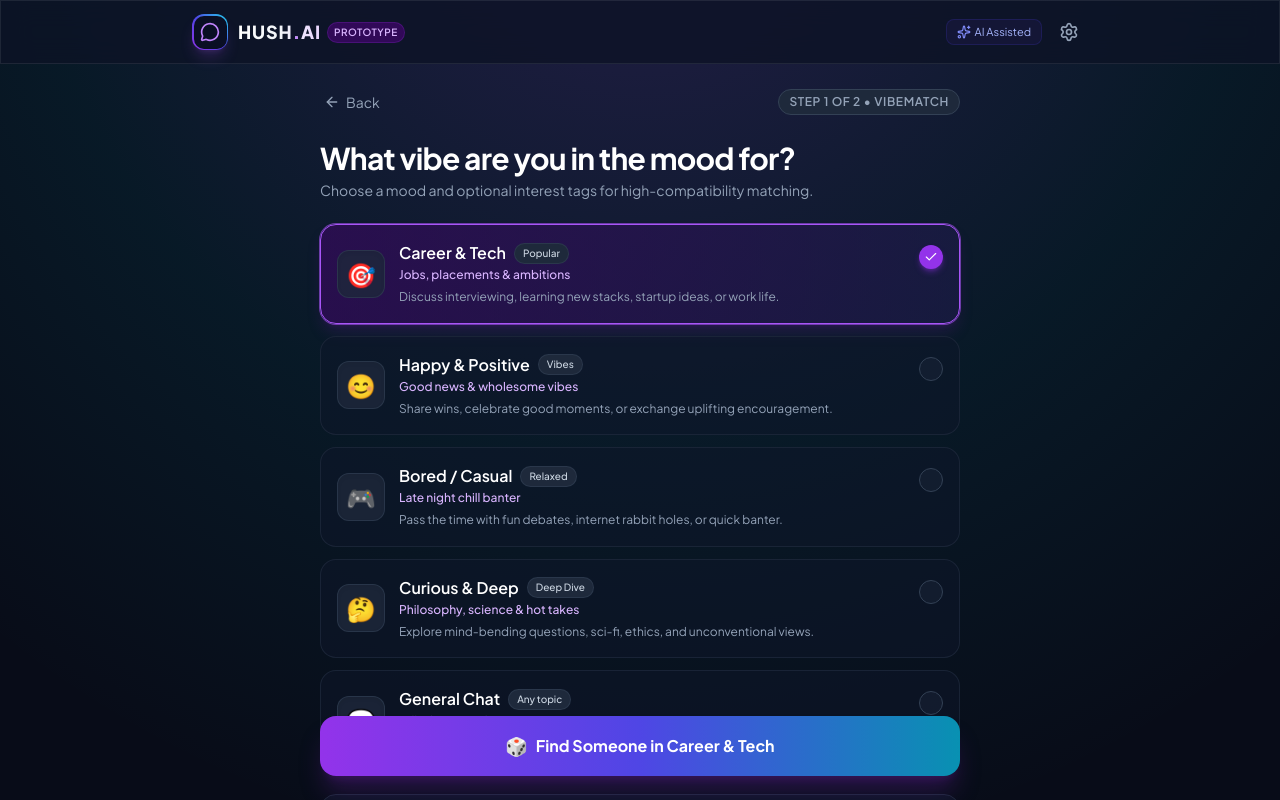
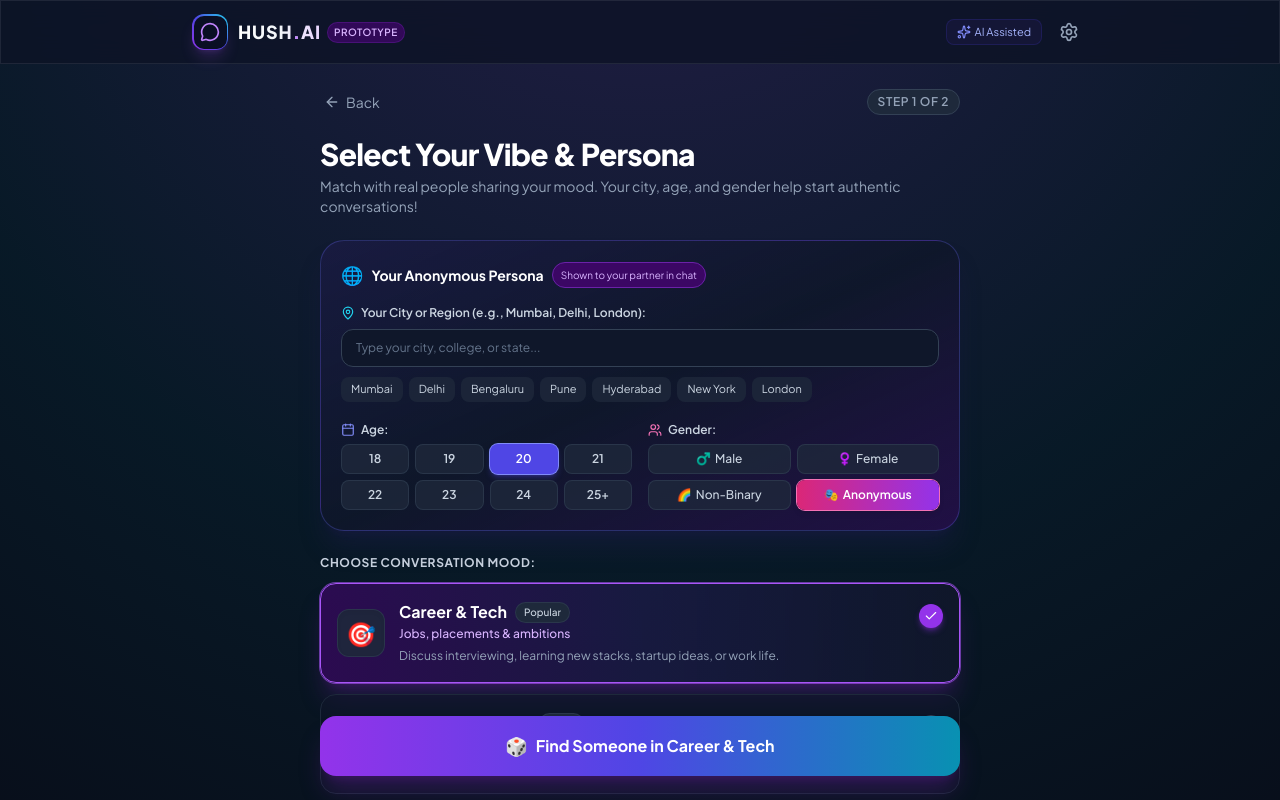
Before and after one commit to kushal3698/HUSH-AI, a React (Vite) app: page / in a window 1280 px wide. Both pictures are taken after a click on the button "Start Chatting". Shown: the top 800 px of the page. Built offline with nearby package versions, Linux system fonts and the light colour scheme; no server answers.

Commit message:
feat: 3D floating visuals, reconnect with past partner code/link, and user persona (city, age, gender) in chat (src/components/MoodSelectionScreen.tsx)

```diff
--- a/src/components/MoodSelectionScreen.tsx
+++ b/src/components/MoodSelectionScreen.tsx
@@ -1,10 +1,16 @@
 import React, { useState } from 'react';
-import { ArrowLeft, Check, Sparkles } from 'lucide-react';
+import { ArrowLeft, Check, Sparkles, MapPin, Calendar, Users, Link2 } from 'lucide-react';
 import { MoodCategory, MoodId } from '../types';
+import { chatService } from '../services/chatService';
 
 interface MoodSelectionScreenProps {
-  onSelectMoodAndFind: (mood: MoodId, interests?: string[]) => void;
+  onSelectMoodAndFind: (
+    mood: MoodId,
+    interests?: string[],
+    persona?: { city?: string; age?: string | number; gender?: string }
+  ) => void;
   onBack: () => void;
+  onOpenReconnect?: () => void;
 }
 
 const MOODS: MoodCategory[] = [
@@ -71,12 +77,27 @@ const VIBE_INTERESTS = [
   { id: 'deep', label: '🧠 Deep Thoughts' },
 ];
 
+const QUICK_CITIES = ['Mumbai', 'Delhi', 'Bengaluru', 'Pune', 'Hyderabad', 'New York', 'London'];
+const AGE_OPTIONS = ['18', '19', '20', '21', '22', '23', '24', '25+'];
+const GENDER_OPTIONS = [
+  { label: 'Male', emoji: '♂️' },
+  { label: 'Female', emoji: '♀️' },
+  { label: 'Non-Binary', emoji: '🌈' },
+  { label: 'Anonymous', emoji: '🎭' }
+];
+
 export const MoodSelectionScreen: React.FC<MoodSelectionScreenProps> = ({
   onSelectMoodAndFind,
   onBack,
+  onOpenReconnect,
 }) => {
+  const existingSession = chatService.getUserSession();
+
   const [selectedMood, setSelectedMood] = useState<MoodId>('career');
   const [selectedInterests, setSelectedInterests] = useState<string[]>(['tech']);
+  const [city, setCity] = useState<string>(existingSession.city || '');
+  const [age, setAge] = useState<string>(existingSession.age ? String(existingSession.age) : '20');
+  const [gender, setGender] = useState<string>(existingSession.gender || 'Anonymous');
 
   const toggleInterest = (id: string) => {
     if (selectedInterests.includes(id)) {
@@ -88,10 +109,16 @@ export const MoodSelectionScreen: React.FC<MoodSelectionScreenProps> = ({
     }
   };
 
+  const handleStartMatching = () => {
+    // Persist persona
+    chatService.updatePersona({ city, age, gender });
+    onSelectMoodAndFind(selectedMood, selectedInterests, { city, age, gender });
+  };
+
   return (
-    <div className="flex flex-col min-h-[calc(100vh-4rem)] px-4 py-6 max-w-2xl mx-auto">
+    <div className="flex flex-col min-h-[calc(100vh-4rem)] px-4 py-6 max-w-2xl mx-auto perspective-1000">
       {/* Back button & Step header */}
-      <div className="flex items-center justify-between mb-6">
+      <div className="flex items-center justify-between mb-5">
         <button
           onClick={onBack}
           className="flex items-center space-x-1.5 text-sm text-slate-400 hover:text-white transition-colors p-1"
@@ -99,42 +126,153 @@ export const MoodSelectionScreen: React.FC<MoodSelectionScreenProps> = ({
           <ArrowLeft className="w-4 h-4" />
           <span>Back</span>
         </button>
-        <span className="text-xs font-semibold tracking-wider uppercase px-2.5 py-1 rounded-full bg-slate-800 text-slate-400 border border-slate-700">
-          Step 1 of 2 • VibeMatch
-        </span>
+
+        <div className="flex items-center space-x-2">
+          {onOpenReconnect && (
+            <button
+              onClick={onOpenReconnect}
+              className="text-xs font-semibold px-3 py-1 rounded-full bg-purple-900/60 hover:bg-purple-800 text-purple-200 border border-purple-500/40 flex items-center space-x-1 transition-all shadow"
+            >
+              <Link2 className="w-3.5 h-3.5 text-cyan-400" />
+              <span>Reconnect Code</span>
+            </button>
+          )}
+          <span className="text-xs font-semibold tracking-wider uppercase px-2.5 py-1 rounded-full bg-slate-800 text-slate-400 border border-slate-700">
+            Step 1 of 2
+          </span>
+        </div>
       </div>
 
       <div className="mb-6 space-y-1">
-        <h2 className="text-2xl sm:text-3xl font-bold text-white tracking-tight">
-          What vibe are you in the mood for?
+        <h2 className="text-2xl sm:text-3xl font-extrabold text-white tracking-tight">
+          Select Your Vibe & Persona
         </h2>
         <p className="text-sm text-slate-400">
-          Choose a mood and optional interest tags for high-compatibility matching.
+          Match with real people sharing your mood. Your city, age, and gender help start authentic conversations!
         </p>
       </div>
 
-      {/* Mood Cards List */}
+      {/* 3D PERSONA CARD (City, Age, Gender) */}
+      <div className="mb-6 p-5 rounded-3xl bg-gradient-to-br from-indigo-950/60 via-slate-900/90 to-purple-950/50 border border-indigo-500/30 shadow-xl shadow-indigo-950/40 space-y-4 card-3d">
+        <div className="flex items-center justify-between">
+          <div className="flex items-center space-x-2 text-sm font-bold text-white">
+            <span className="text-lg">🌐</span>
+            <span>Your Anonymous Persona</span>
+            <span className="text-[10px] font-normal text-purple-300 px-2 py-0.5 rounded-full bg-purple-950 border border-purple-800">
+              Shown to your partner in chat
+            </span>
+          </div>
+        </div>
+
+        {/* City Input & Quick Pills */}
+        <div className="space-y-2">
+          <label className="flex items-center space-x-1.5 text-xs font-semibold text-slate-300">
+            <MapPin className="w-3.5 h-3.5 text-cyan-400" />
+            <span>Your City or Region (e.g., Mumbai, Delhi, London):</span>
+          </label>
+          <input
+            type="text"
+            value={city}
+            onChange={(e) => setCity(e.target.value)}
+            placeholder="Type your city, college, or state..."
+            className="w-full px-3.5 py-2.5 rounded-xl bg-slate-900 border border-slate-700 text-white placeholder-slate-500 text-xs focus:outline-none focus:border-cyan-400 focus:ring-1 focus:ring-cyan-400"
+          />
+          <div className="flex flex-wrap gap-1.5 pt-0.5">
+            {QUICK_CITIES.map((c) => (
+              <button
+                key={c}
+                type="button"
+                onClick={() => setCity(c)}
+                className={`text-[11px] px-2.5 py-1 rounded-lg transition-all ${
+                  city.toLowerCase() === c.toLowerCase()
+                    ? 'bg-cyan-600 text-white font-semibold'
+                    : 'bg-slate-800/80 hover:bg-slate-700 text-slate-300'
+                }`}
+              >
+                {c}
+              </button>
+            ))}
+          </div>
+        </div>
+
+        {/* Age & Gender Row */}
+        <div className="grid grid-cols-1 sm:grid-cols-2 gap-4 pt-1">
+          {/* Age Selection */}
+          <div className="space-y-1.5">
+            <label className="flex items-center space-x-1.5 text-xs font-semibold text-slate-300">
+              <Calendar className="w-3.5 h-3.5 text-indigo-400" />
+              <span>Age:</span>
+            </label>
+            <div className="grid grid-cols-4 gap-1.5">
+              {AGE_OPTIONS.map((a) => (
+                <button
+                  key={a}
+                  type="button"
+                  onClick={() => setAge(a)}
+                  className={`py-1.5 rounded-lg text-xs font-semibold transition-all ${
+                    age === a
+                      ? 'bg-indigo-600 text-white shadow-md shadow-indigo-600/40 ring-1 ring-indigo-400'
+                      : 'bg-slate-800/80 hover:bg-slate-800 text-slate-300 border border-slate-700/60'
+                  }`}
+                >
+                  {a}
+                </button>
+              ))}
+            </div>
+          </div>
+
+          {/* Gender Selection */}
+          <div className="space-y-1.5">
+            <label className="flex items-center space-x-1.5 text-xs font-semibold text-slate-300">
+              <Users className="w-3.5 h-3.5 text-pink-400" />
+              <span>Gender:</span>
+            </label>
+            <div className="grid grid-cols-2 gap-1.5">
+              {GENDER_OPTIONS.map((g) => (
+                <button
+                  key={g.label}
+                  type="button"
+                  onClick={() => setGender(g.label)}
+                  className={`py-1.5 px-2 rounded-lg text-xs font-medium flex items-center justify-center space-x-1 transition-all ${
+                    gender === g.label
+                      ? 'bg-gradient-to-r from-pink-600 to-purple-600 text-white shadow-md font-semibold ring-1 ring-pink-400'
+                      : 'bg-slate-800/80 hover:bg-slate-800 text-slate-300 border border-slate-700/60'
+                  }`}
+                >
+                  <span>{g.emoji}</span>
+                  <span>{g.label}</span>
+                </button>
+              ))}
+            </div>
+          </div>
+        </div>
+      </div>
+
+      {/* Mood Cards List with 3D depth */}
       <div className="space-y-3 mb-6">
+        <label className="text-xs font-bold text-slate-300 uppercase tracking-wider block">
+          Choose Conversation Mood:
+        </label>
         {MOODS.map((mood) => {
           const isSelected = selectedMood === mood.id;
           return (
             <div
               key={mood.id}
               onClick={() => setSelectedMood(mood.id)}
-              className={`relative cursor-pointer rounded-2xl p-4 transition-all duration-200 border ${
+              className={`relative cursor-pointer rounded-2xl p-4 transition-all duration-300 border card-3d ${
                 isSelected
-                  ? 'bg-gradient-to-r from-purple-950/60 to-indigo-950/60 border-purple-500 shadow-lg shadow-purple-900/30 ring-1 ring-purple-500/60'
-                  : 'bg-slate-900/50 hover:bg-slate-900/80 border-slate-800/80 hover:border-slate-700'
+                  ? 'bg-gradient-to-r from-purple-950/70 via-indigo-950/70 to-slate-900 border-purple-500 shadow-xl shadow-purple-900/40 ring-1 ring-purple-500/60'
+                  : 'bg-slate-900/60 hover:bg-slate-900/90 border-slate-800 hover:border-slate-700'
               }`}
             >
               <div className="flex items-start justify-between">
                 <div className="flex items-center space-x-3.5">
-                  <div className="w-12 h-12 rounded-xl bg-slate-800/80 border border-slate-700/60 flex items-center justify-center text-2xl shadow-inner">
+                  <div className="w-12 h-12 rounded-xl bg-slate-800/90 border border-slate-700/60 flex items-center justify-center text-2xl shadow-inner">
                     {mood.emoji}
                   </div>
                   <div>
                     <div className="flex items-center space-x-2">
-                      <h3 className="font-semibold text-white text-base">
+                      <h3 className="font-bold text-white text-base">
                         {mood.label}
                       </h3>
                       <span className="text-[10px] font-medium px-2 py-0.5 rounded-full bg-slate-800 text-slate-300 border border-slate-700/60">
@@ -203,7 +341,7 @@ export const MoodSelectionScreen: React.FC<MoodSelectionScreenProps> = ({
       {/* Launch Action */}
       <div className="sticky bottom-4 z-20 pt-2 pb-2">
         <button
-          onClick={() => onSelectMoodAndFind(selectedMood, selectedInterests)}
+          onClick={handleStartMatching}
           className="w-full py-4 px-6 rounded-2xl bg-gradient-to-r from-purple-600 via-indigo-600 to-cyan-600 hover:from-purple-500 hover:to-cyan-500 text-white font-bold text-base shadow-xl shadow-purple-900/40 hover:shadow-purple-900/60 flex items-center justify-center space-x-2 transition-all transform hover:-translate-y-0.5 active:translate-y-0"
         >
           <span className="text-lg">🎲</span>
```
